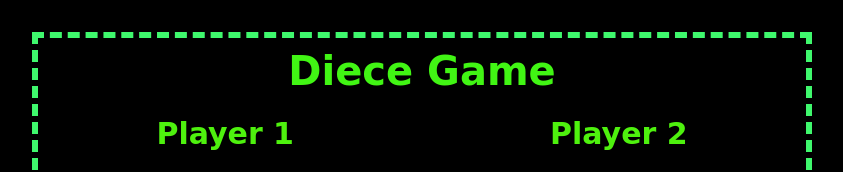
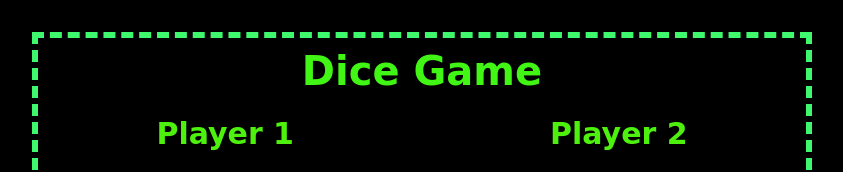
Before and after one commit to Vizosul-Natso/Dice-Game, a plain HTML site: page index.html in a window 1280 px wide. Shown: the top 172 px of the page, without its empty margins (218-1061 px from the left). Drawn offline with Linux system fonts and the light colour scheme.

Commit message:
Update index.html

```diff
--- a/index.html
+++ b/index.html
@@ -106,7 +106,7 @@ img{
 </head>
 <body>
    <div class="game-container">
-        <h1 id="title">Diece Game</h1>
+        <h1 id="title">Dice Game</h1>
             <div class="head"><h2>Player 1</h2>
                 <h2>Player 2</h2></div>
             <div class="sub-container">
```
